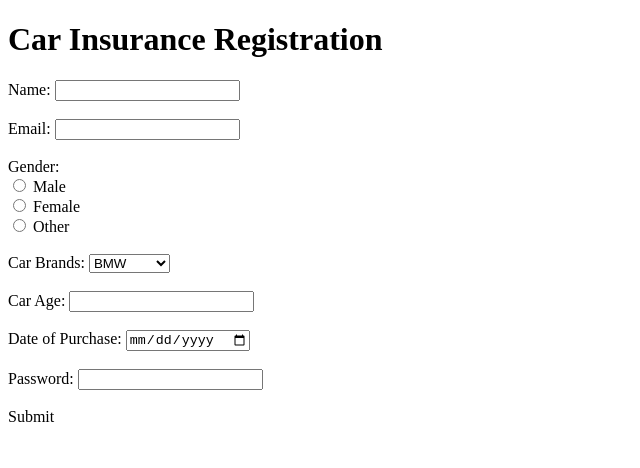
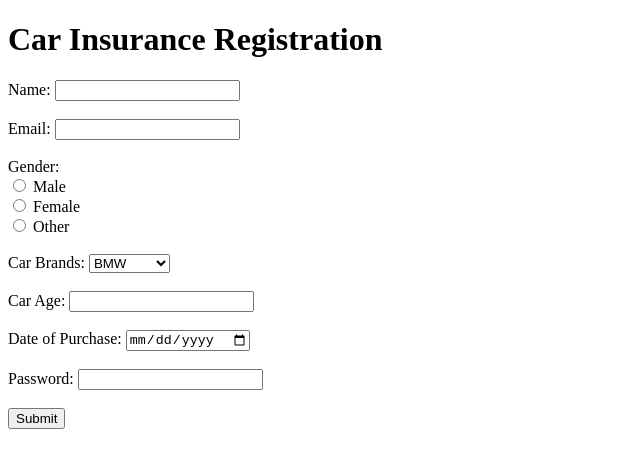
Before and after one commit to acciojob/car-insurance-form-Manjunathkurle, a website: page main.html in a window 1280 px wide. Shown: the whole page, without its empty margins (0-640 px from the left). Drawn offline with Linux system fonts and the light colour scheme.

Commit message:
created a submission

```diff
--- a/main.html
+++ b/main.html
@@ -39,7 +39,7 @@
         <label for="password">Password:</label>
         <input type="password" id="password" name="password" required><br><br>
 
-        <btton type="Submit">Submit</btton>
+        <button type="Submit">Submit</button>
     </form>
 	<!-- the entire body must be written by student -->
     <script type="text/javascript" src="./script.js">
```
